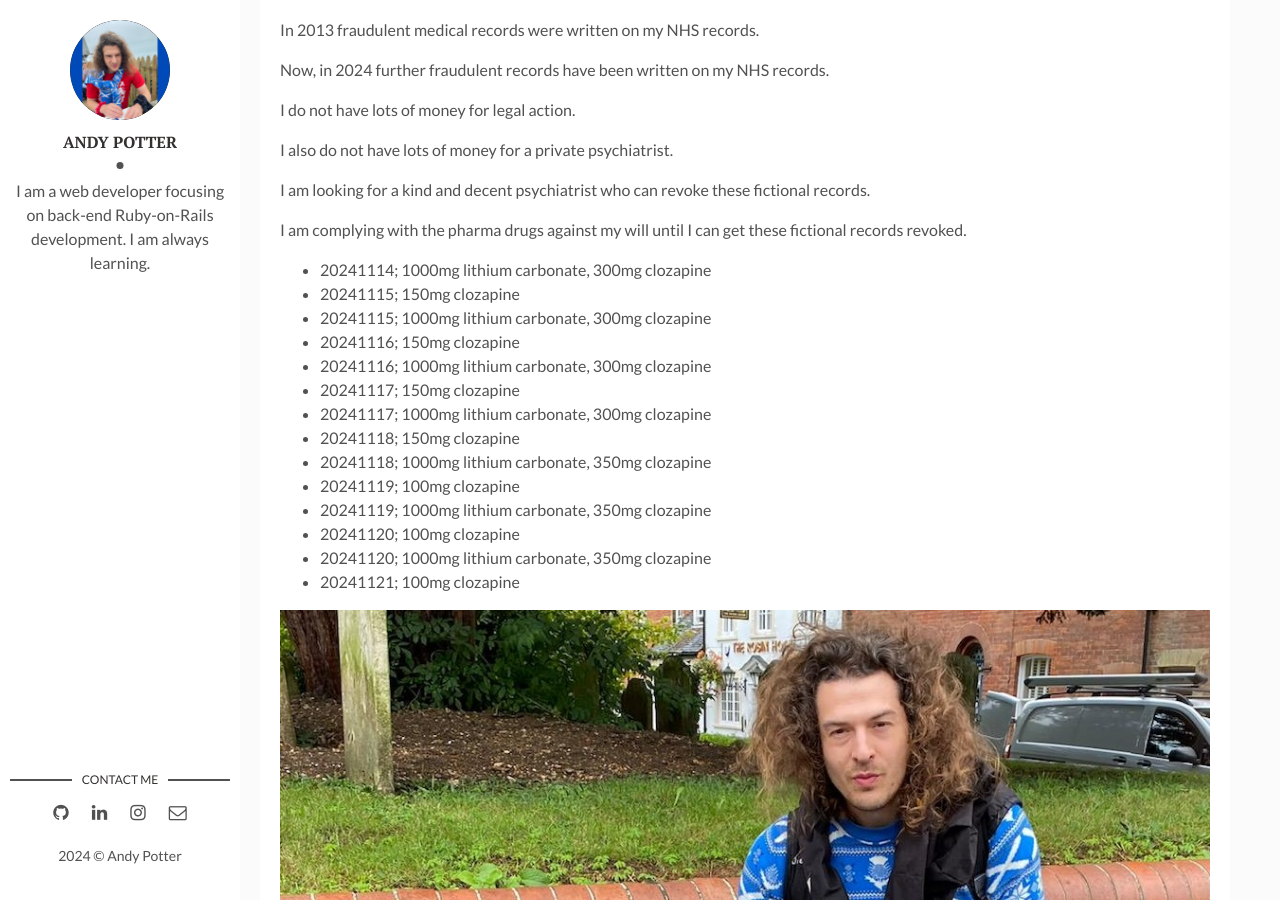
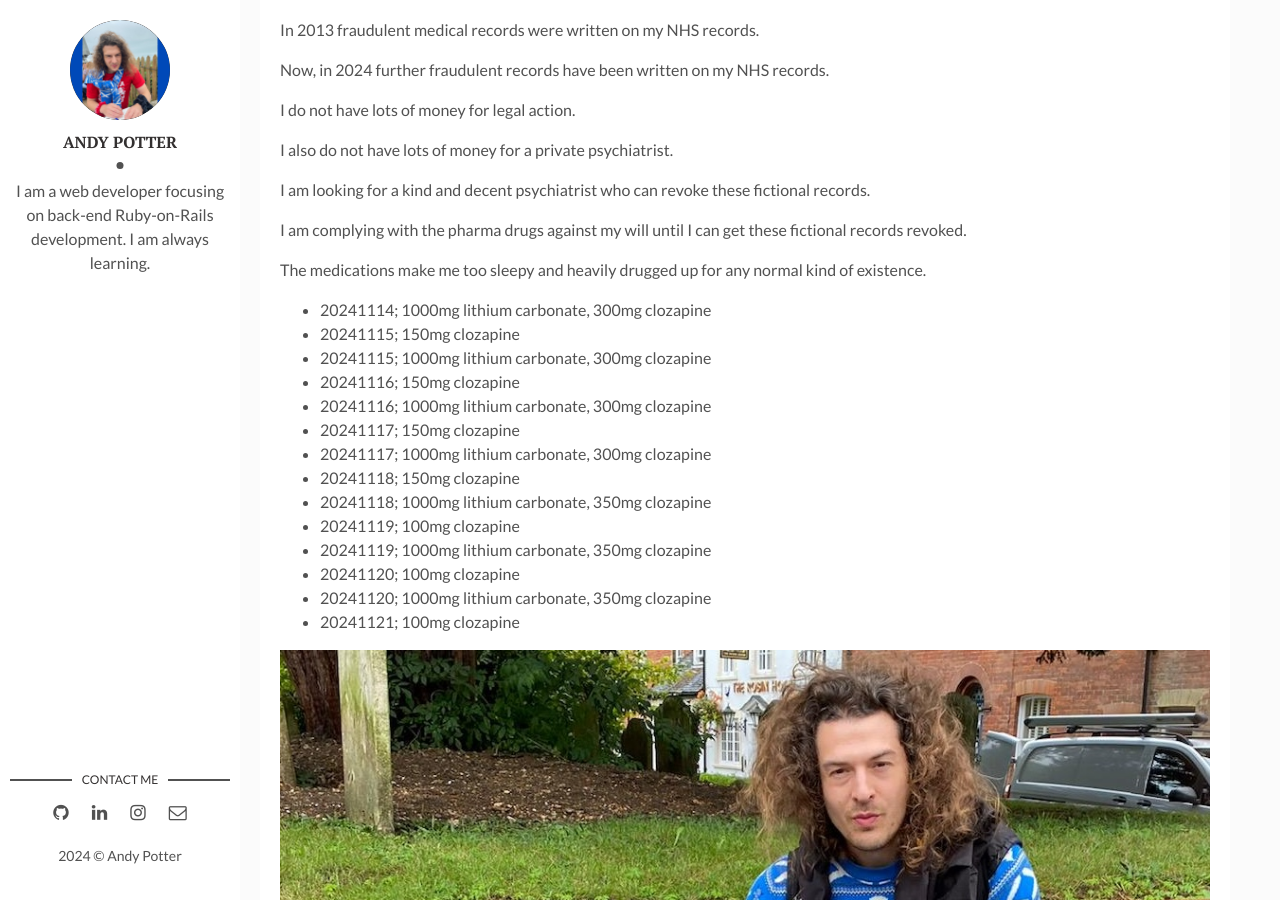
Before and after one commit to QALB-Boy/blog, a Jekyll site: the page built from _posts/2024-11-20-please-help.markdown, in a window 1280 px wide and 900 px high, scrolled down 734 px. Built offline with Jekyll 4.4.1, drawn with Linux system fonts in a browser that asks for light colours.

Commit message:
Too sleepy

```diff
--- a/_posts/2024-11-20-please-help.markdown
+++ b/_posts/2024-11-20-please-help.markdown
@@ -21,6 +21,8 @@ I am looking for a kind and decent psychiatrist who can revoke these fictional r
 
 I am complying with the pharma drugs against my will until I can get these fictional records revoked.
 
+The medications make me too sleepy and heavily drugged up for any normal kind of existence.
+
 * 20241114; 1000mg lithium carbonate, 300mg clozapine
 * 20241115; 150mg clozapine
 * 20241115; 1000mg lithium carbonate, 300mg clozapine
```
